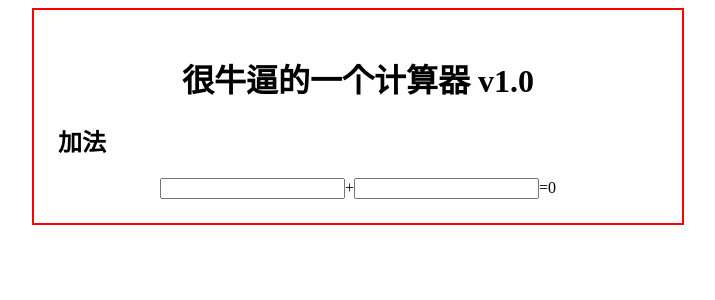
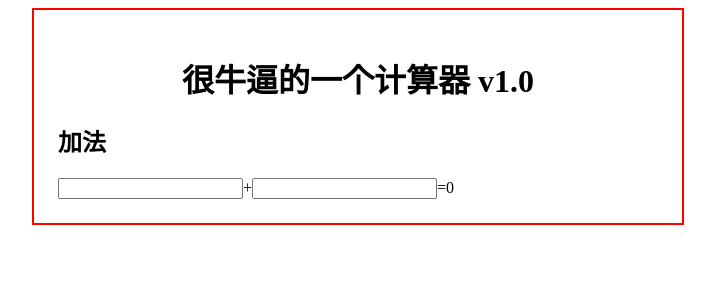
Before and after one commit to haixiangyan/react-adder, a React (Create React App) app: page / in a window 1280 px wide. Shown: the top 300 px of the page, without its empty margins (282-997 px from the left). Built offline with nearby package versions, Linux system fonts and the light colour scheme.

Commit message:
refactor: 去掉样式

```diff
--- a/src/App.tsx
+++ b/src/App.tsx
@@ -1,5 +1,5 @@
 import React, {FC} from 'react'
-import Adder from './components/Adder/index'
+import Adder from './components/Adder/Adder'
 
 import './App.css'
 
--- a/src/components/Adder/index.tsx
+++ b/src/components/Adder/Adder.tsx
@@ -1,6 +1,5 @@
 import * as React from 'react'
 import {useState} from 'react'
-import './index.css'
 
 interface IProps {}
 
--- a/src/components/Adder/index.css
+++ /dev/null
@@ -1,5 +0,0 @@
-main {
-    display: flex;
-    align-items: center;
-    justify-content: center;
-}
```
